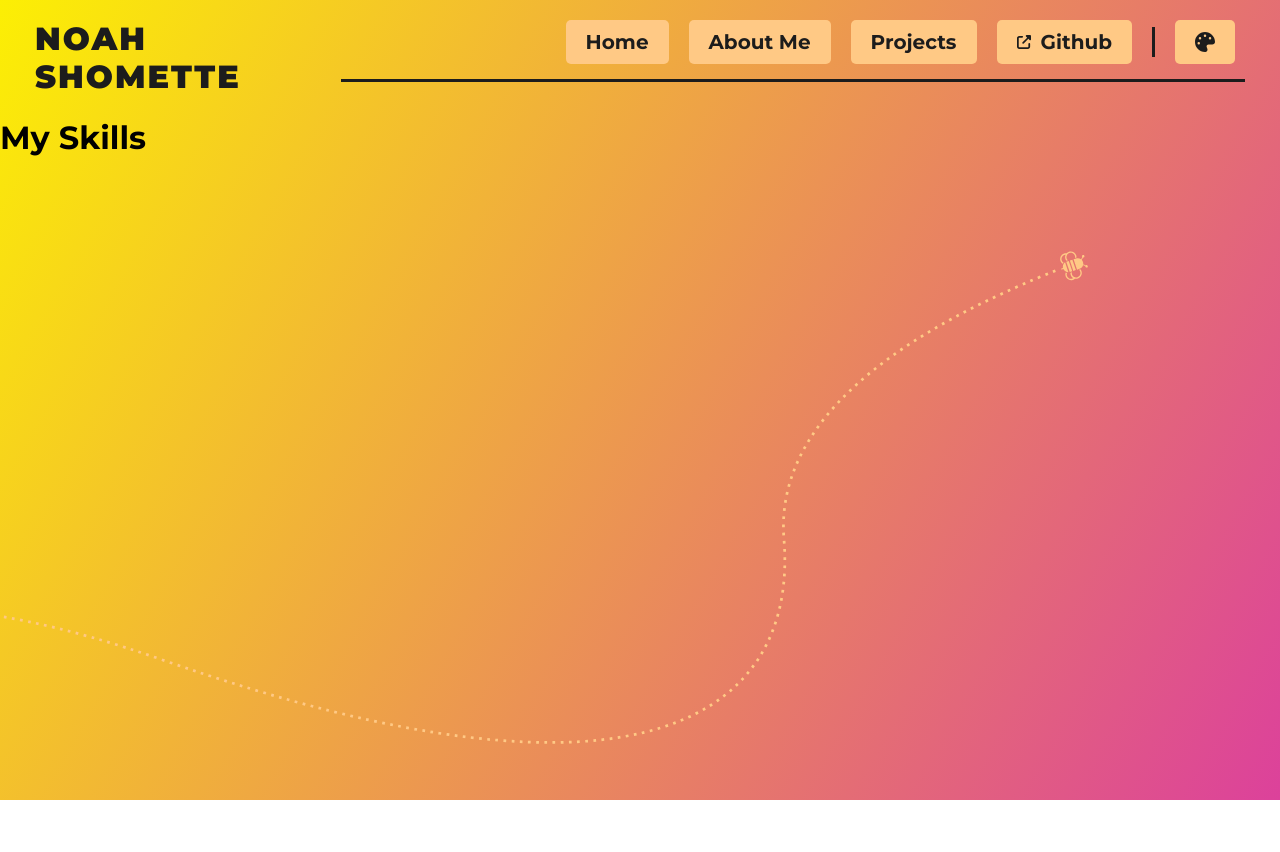
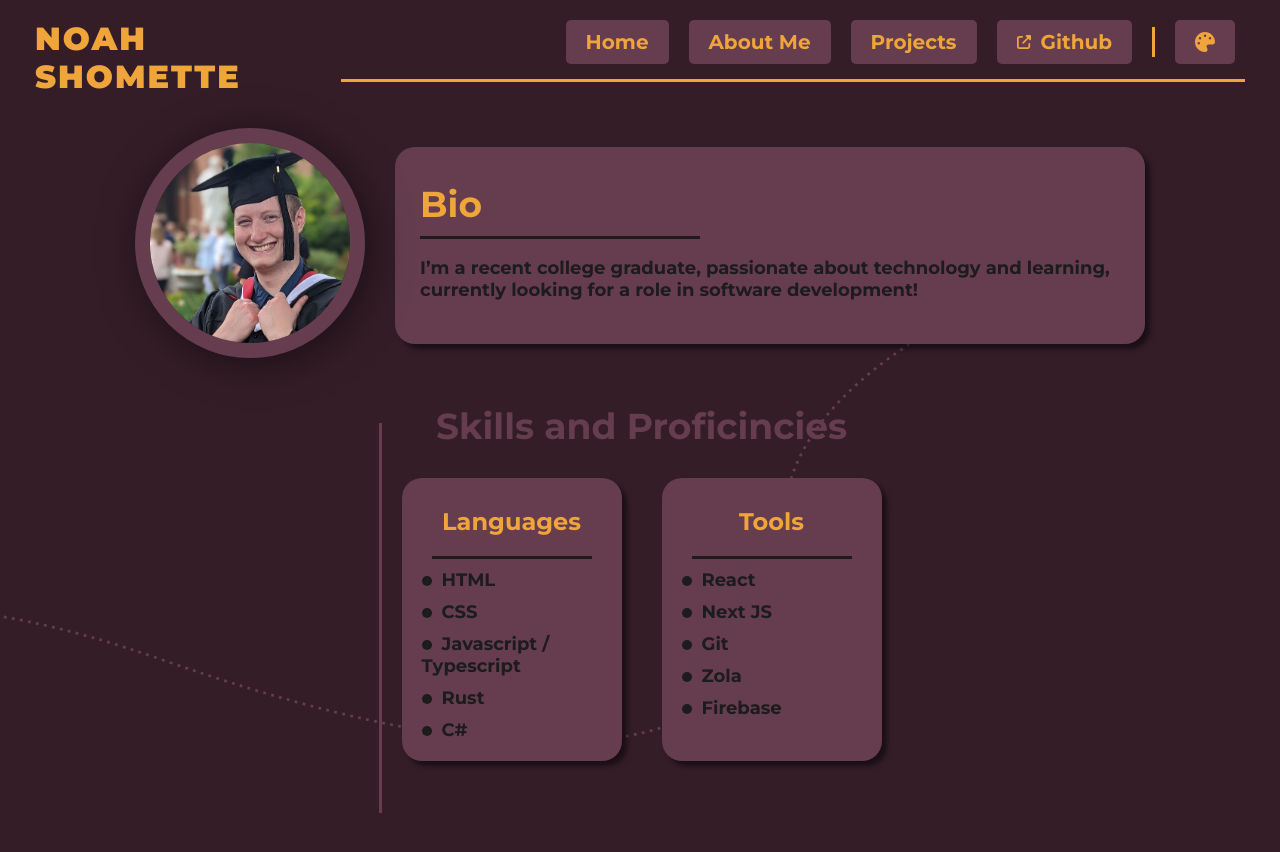
Before and after one commit to NoahShomette/NoahShometteWebsite, a React (Create React App) app: page /aboutme in a window 1280 px wide. Shown: the top 852 px of the page. Before the commit the page ends 800 px from the top, so only its background shows below. Built offline with nearby package versions, Linux system fonts and the light colour scheme; the HTML template or start-up script is replaced by a standard one.

Commit message:
Begin work on About Me page - Updated site colors.json

```diff
--- a/public/colors.json
+++ b/public/colors.json
@@ -5,16 +5,16 @@
       "colorMain": "#FCEF04",
       "colorSecondaryGradient": "#DC419B",
       "colorMainAlt": "#FFC985",
-      "colorContrast": "#1C1C1C",
+      "colorContrast": "#5F2B2E",
       "colorLight": "#FFFFFF",
       "colorDark": "#1C1C1C"
     },
     {
       "gradient": false,
-      "colorMain": "#59A43F",
+      "colorMain": "#229A68",
       "colorSecondaryGradient": "#468132",
-      "colorMainAlt": "#468132",
-      "colorContrast": "#1C1C1C",
+      "colorMainAlt": "#3DC88D",
+      "colorContrast": "#FFDBB5",
       "colorLight": "#DBDBDB",
       "colorDark": "#1C1C1C"
     },
@@ -28,15 +28,6 @@
       "colorDark": "#1C1C1C"
     },
     {
-      "gradient": false,
-      "colorMain": "#FFD400",
-      "colorSecondaryGradient": "#468132",
-      "colorMainAlt": "#DEBE1F",
-      "colorContrast": "#1C1C1C",
-      "colorLight": "#FFFFFF",
-      "colorDark": "#1C1C1C"
-    },
-    {
       "gradient": true,
       "colorMain": "#EF566A",
       "colorSecondaryGradient": "#627AF7",
@@ -44,15 +35,6 @@
       "colorContrast": "#1C1C1C",
       "colorLight": "#FFFFFF",
       "colorDark": "#1C1C1C"
-    },
-    {
-      "gradient": false,
-      "colorMain": "#2b260f",
-      "colorSecondaryGradient": "#627AF7",
-      "colorMainAlt": "#677208",
-      "colorContrast": "#dd6b00",
-      "colorLight": "#97290a",
-      "colorDark": "#010b1f"
     }
   ]
 }
--- a/src/context/colorsContext.tsx
+++ b/src/context/colorsContext.tsx
@@ -12,12 +12,12 @@ type colorInfo = {
 }
 
 const colorInfoDefault: colorInfo = {
-    gradient: true,
-    colorMain: "#FCEF04",
-    colorSecondaryGradient: "#DC419B",
-    colorMainAlt: "#FFC985",
-    colorContrast: "#1C1C1C",
-    colorLight: "#FFFFFF",
+    gradient: false,
+    colorMain: "#341D27",
+    colorSecondaryGradient: "#468132",
+    colorMainAlt: "#653D4E",
+    colorContrast: "#F0A53B",
+    colorLight: "#DBDBDB",
     colorDark: "#1C1C1C",
 }
 
--- /dev/null
+++ b/src/pages/AboutMe.module.css
@@ -0,0 +1,157 @@
+.pageBody {
+    color: var(--color-contrast);
+    display: flex;
+    flex-direction: column;
+    place-items: center;
+
+    --border-radius: 20px;
+}
+
+
+@media screen and (min-width: 800px) {
+    .pageBody {
+        margin: 0 50px 0 50px;
+    }
+}
+
+@media screen and (min-width: 1200px) {
+
+}
+
+.bioHolder {
+    display: flex;
+    flex-direction: column;
+    align-items: center;
+}
+
+.bioBox {
+    display: flex;
+    justify-content: center;
+    flex-direction: column;
+    align-items: flex-start;
+    padding: 25px;
+    margin: 30px 30px 30px 30px;
+    background-color: var(--color-main-alt);
+    max-width: 700px;
+    border-radius: var(--border-radius);
+    box-shadow: 5px 5px 5px rgba(1, 1, 1, 0.5);
+}
+
+@media screen and (min-width: 800px) {
+    .bioHolder {
+        flex-direction: row;
+    }
+
+    .bioBox {
+        margin-right: 0;
+    }
+}
+
+.bioTitle {
+    font-size: 18px;
+    color: var(--color-contrast);
+}
+
+.bioTitle > h1 {
+    margin: 10px 0;
+}
+
+.spacer {
+    width: 100%;
+}
+
+.spacer > div {
+    justify-content: flex-start;
+}
+
+.bioBody {
+    color: var(--color-dark);
+    font-size: 18px;
+    font-weight: 700;
+}
+
+.photo {
+    margin-top: 20px;
+}
+
+.photo * {
+    position: relative;
+    border-radius: 50%;
+    width: 200px;
+    height: 200px;
+    border: 10px solid var(--color-main-alt);
+    box-shadow: 5px 5px 40px rgba(1, 1, 1, 0.5);
+}
+
+@media screen and (min-width: 1200px) {
+
+    .photo {
+        margin-top: 0;
+    }
+
+    .photo * {
+        border: 15px solid var(--color-main-alt);
+    }
+}
+
+
+.skillsContactSections {
+    display: flex;
+    flex-direction: row;
+    justify-content: center;
+}
+
+.skillsHeadline {
+    display: flex;
+    justify-content: center;
+    font-size: 24px;
+    color: var(--color-main-alt);
+}
+
+.skillsBoxesHolder {
+    display: flex;
+    flex-direction: row;
+
+}
+
+.skillBox {
+    background-color: var(--color-main-alt);
+    border-radius: var(--border-radius);
+    margin: 0 20px 100px 20px;
+    padding: 10px;
+    box-shadow: 5px 5px 5px rgba(1, 1, 1, 0.5);
+    max-width: 200px;
+    min-width: 200px;
+}
+
+.skillsTitle {
+    display: flex;
+    justify-content: center;
+    align-items: center;
+    text-align: center;
+}
+
+.skillsSpacer {
+    width: 100%;
+}
+
+.skillsText {
+    margin-left: 10px;
+    color: var(--color-dark);
+    font-weight: 700;
+    font-size: 18px;
+}
+
+.skillsText > p {
+    margin: 10px 0;
+}
+
+.skillsText > p::before {
+    display: inline-block;
+    content: " ";
+    min-width: 10px;
+    min-height: 10px;
+    margin-right: 10px;
+    border-radius: 50%;
+    background-color: var(--color-dark);
+}
--- a/src/pages/AboutMe.tsx
+++ b/src/pages/AboutMe.tsx
@@ -1,8 +1,78 @@
-//import React from 'react';
+import styles from "./AboutMe.module.css";
+import photo from "../resources/NoahShometteMainPic.jpeg";
+import Spacer from "../components/design/spacers/Spacer";
+import {useColors} from "../context/colorsContext";
 
 function AboutMe() {
+    let colors = useColors();
+
     return (
-        <h1>My Skills</h1>
+        <>
+            <div className={styles.pageBody}>
+                <div className={styles.bioHolder}>
+                    <div className={styles.photo}>
+                        <img src={photo}
+                             alt="Noah Shomette"/>
+                    </div>
+                    <div className={styles.bioBox}>
+                        <div className={styles.bioTitle}>
+                            <h1>Bio</h1>
+                        </div>
+                        <div className={styles.spacer}>
+                            <Spacer color={colors.activeColor.colorDark} height="3px" width="40%"></Spacer>
+                        </div>
+
+                        <div className={styles.bioBody}>
+                            <p>I’m a recent college graduate, passionate about technology and learning, currently
+                                looking for a role in software development!</p>
+                        </div>
+                    </div>
+                </div>
+                <div className={styles.skillsContactSections}>
+                    <div className={styles.contactSection}></div>
+                    <Spacer color={colors.activeColor.colorMainAlt} height="80%" width="3px"></Spacer>
+                    <div className={styles.skills}>
+                        <div className={styles.skillsHeadline}>
+                            <h2>Skills and Proficincies</h2>
+                        </div>
+                        <div className={styles.skillsBoxesHolder}>
+                            <div className={styles.skillBox}>
+                                <div className={styles.skillsTitle}>
+                                    <h2>Languages</h2>
+                                </div>
+                                <div className={styles.skillsSpacer}>
+                                    <Spacer color={colors.activeColor.colorDark} height="3px" width="80%"></Spacer>
+                                </div>
+                                <div className={styles.skillsText}>
+                                    <p>HTML</p>
+                                    <p>CSS</p>
+                                    <p>Javascript / Typescript</p>
+                                    <p>Rust</p>
+                                    <p>C#</p>
+                                </div>
+                            </div>
+                            <div className={styles.skillBox}>
+                                <div className={styles.skillsTitle}>
+                                    <h2>Tools</h2>
+                                </div>
+                                <div className={styles.skillsSpacer}>
+                                    <Spacer color={colors.activeColor.colorDark} height="3px" width="80%"></Spacer>
+                                </div>
+                                <div className={styles.skillsText}>
+                                    <p>React</p>
+                                    <p>Next JS</p>
+                                    <p>Git</p>
+                                    <p>Zola</p>
+                                    <p>Firebase</p>
+                                </div>
+                            </div>
+                        </div>
+
+
+                    </div>
+                </div>
+            </div>
+        </>
     );
 }
 
```
